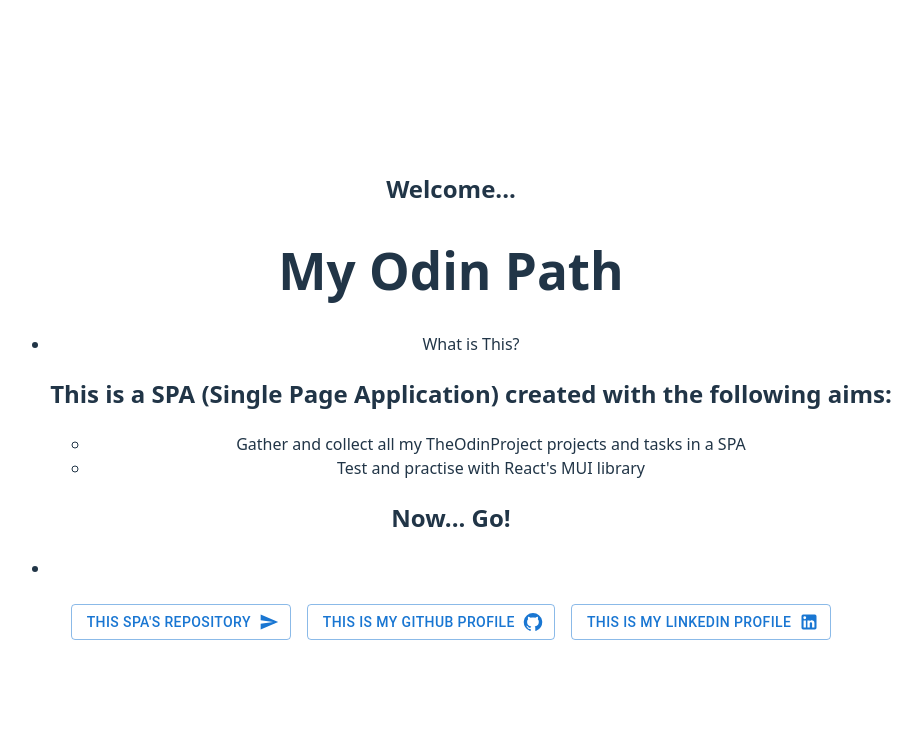
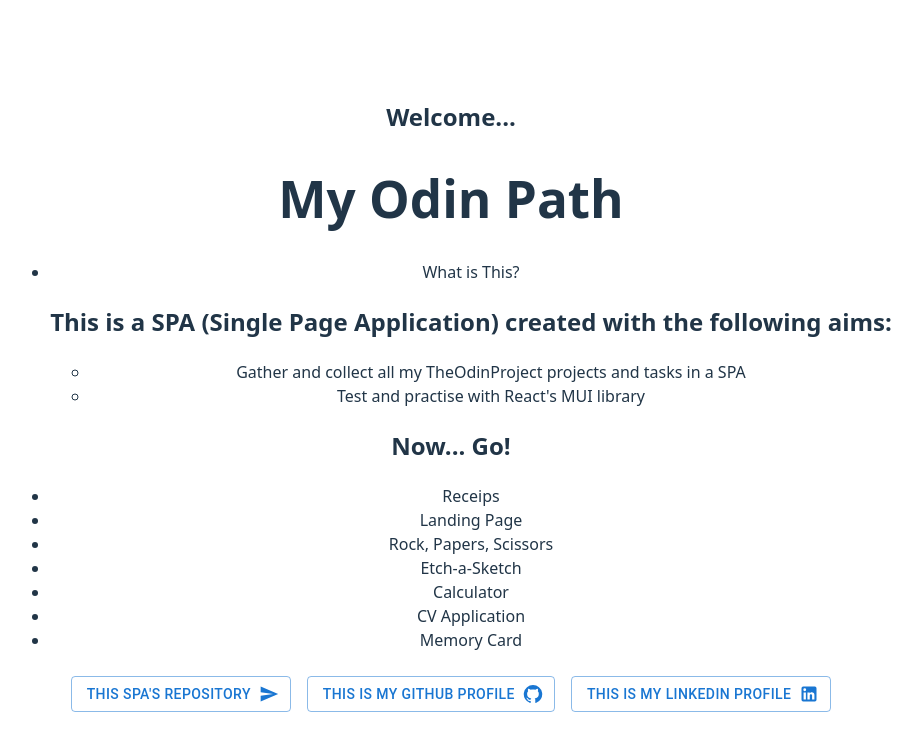
Before and after one commit to wildfireOfMine/MyOdinPath, a React (Vite) app: page / in a window 1280 px wide. Shown: the top 750 px of the page, without its empty margins (189-1111 px from the left). Built offline with nearby package versions, Linux system fonts and the light colour scheme.

Commit message:
Added list

```diff
--- a/src/page/SPA.jsx
+++ b/src/page/SPA.jsx
@@ -22,10 +22,16 @@ const SPA = () => {
           <h2>Now... Go!</h2>
         {/* </Slide> */}
 
+        {/* Do the list of it basically */}
         <ul>
-          <li></li>
+          <li>Receips</li>
+          <li>Landing Page</li>
+          <li>Rock, Papers, Scissors</li>
+          <li>Etch-a-Sketch</li>
+          <li>Calculator</li>
+          <li>CV Application</li>
+          <li>Memory Card</li>
         </ul>
-        {/* Do the list of it basically */}
 
 
         <Button sx={{  mt: 1, mr: 1, mb: 1, ml: 1  }} variant="outlined" disableElevation href='https://github.com/wildfireOfMine/MyOdinPath' target='_blank' endIcon={<SendIcon />}>This SPA's repository</Button>
```
